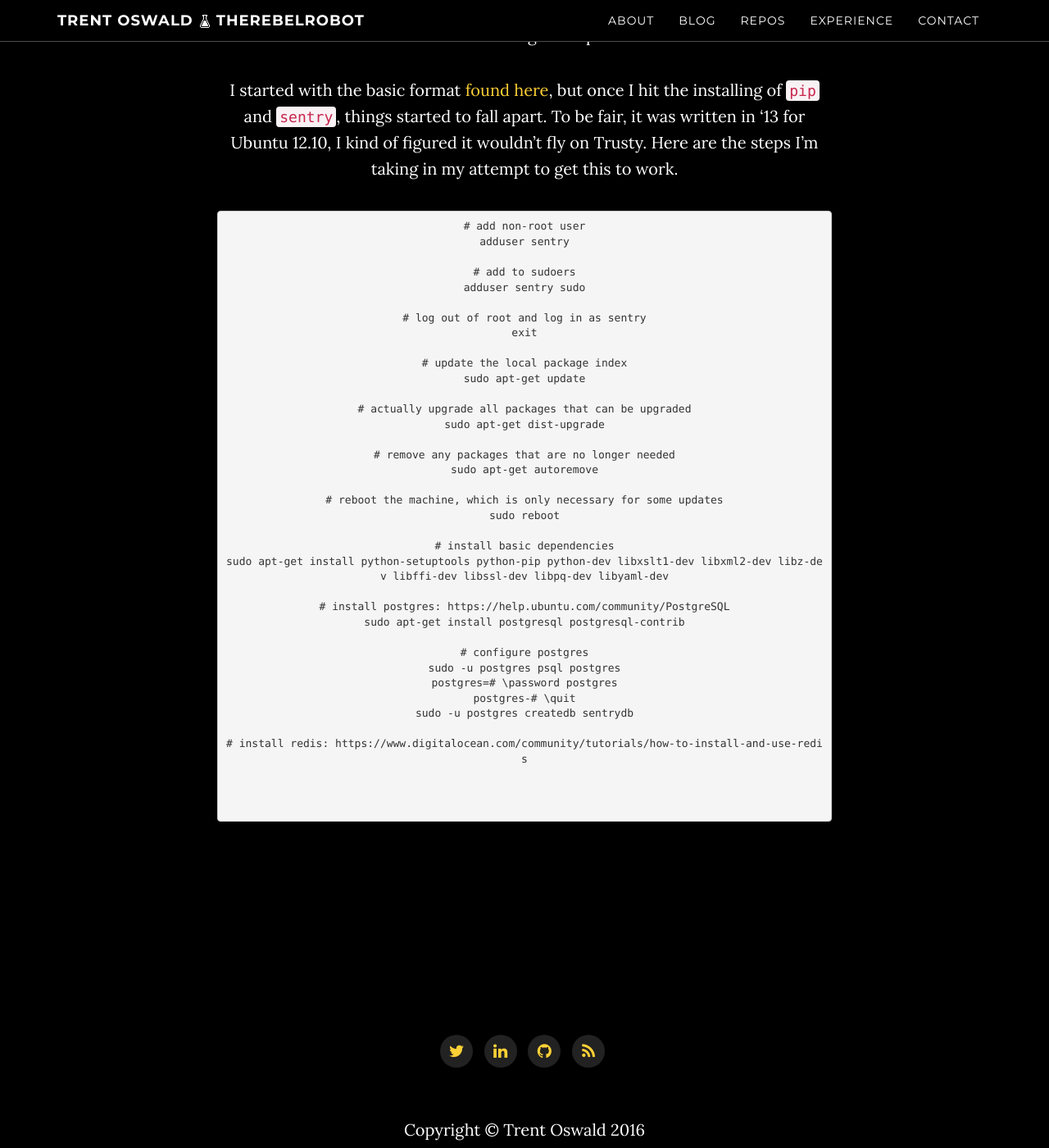
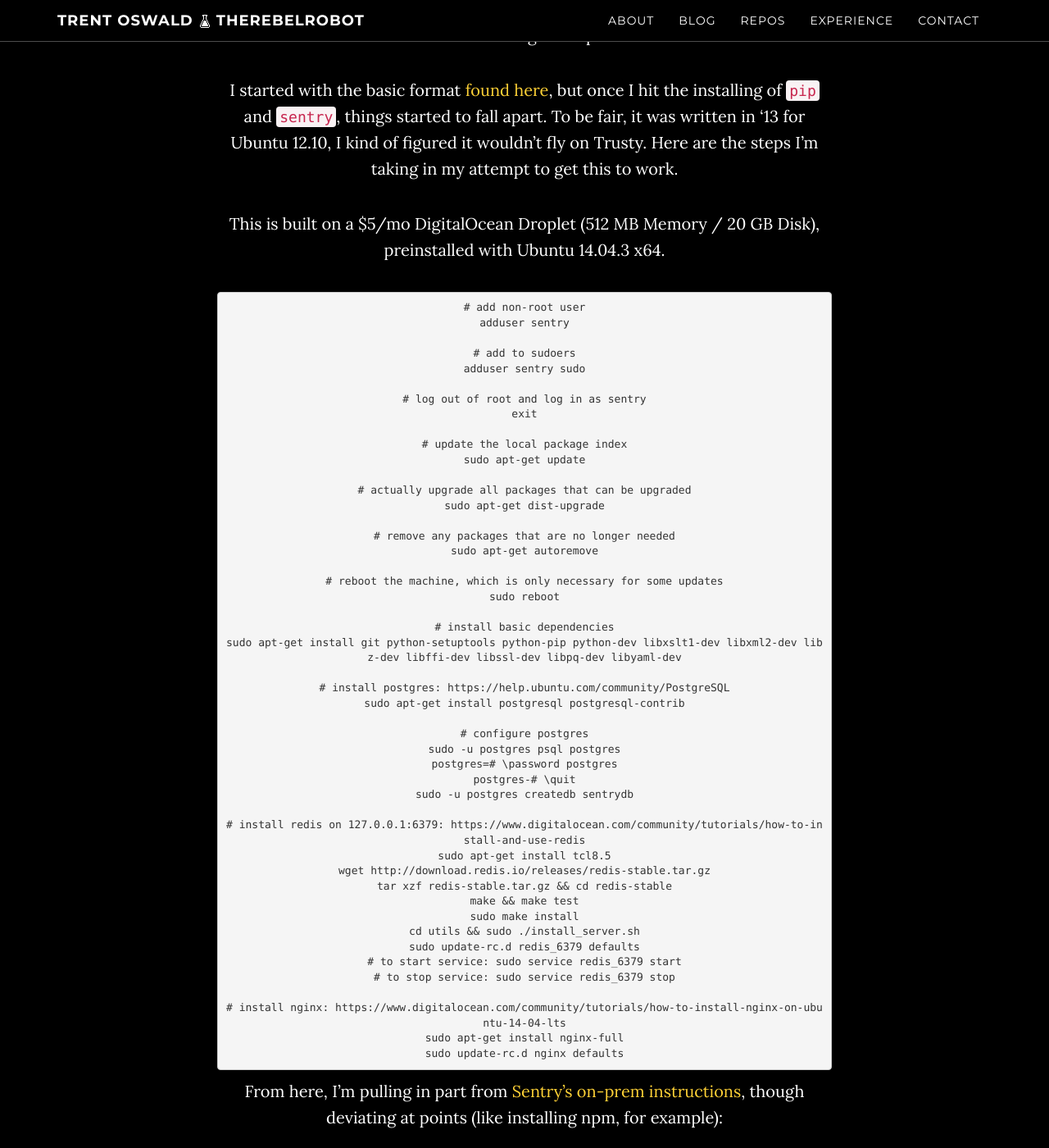
Before and after one commit to therebelrobot/old-website, a Jekyll site: the page built from _posts/2016-01-15-sentry-on-digitalocean.markdown, in a window 1280 px wide and 1400 px high, scrolled down 572 px. Shown: the whole window at 82% size. Built offline with Jekyll 4.4.1, drawn with Linux system fonts in a browser that asks for light colours; nearby versions of some CDN libraries; comment, search, counter and statistics services are not loaded; some of the changed text lies outside the part shown.

Commit message:
Update 2016-01-15-sentry-on-digitalocean.markdown

````diff
--- a/_posts/2016-01-15-sentry-on-digitalocean.markdown
+++ b/_posts/2016-01-15-sentry-on-digitalocean.markdown
@@ -14,6 +14,8 @@
 I started with the basic format [found here](http://dustindavis.me/setting-up-your-own-sentry-server/), but once I hit
 the installing of `pip` and `sentry`, things started to fall apart. To be fair, it was written in '13 for Ubuntu 12.10,
 I kind of figured it wouldn't fly on Trusty. Here are the steps I'm taking in my attempt to get this to work.
+
+This is built on a $5/mo DigitalOcean Droplet (512 MB Memory / 20 GB Disk), preinstalled with Ubuntu 14.04.3 x64.
 
 ```
 # add non-root user
@@ -38,7 +40,7 @@
 sudo reboot
 
 # install basic dependencies
-sudo apt-get install python-setuptools python-pip python-dev libxslt1-dev libxml2-dev libz-dev libffi-dev libssl-dev libpq-dev libyaml-dev
+sudo apt-get install git python-setuptools python-pip python-dev libxslt1-dev libxml2-dev libz-dev libffi-dev libssl-dev libpq-dev libyaml-dev
 
 # install postgres: https://help.ubuntu.com/community/PostgreSQL
 sudo apt-get install postgresql postgresql-contrib
@@ -49,8 +51,41 @@
 postgres-# \quit
 sudo -u postgres createdb sentrydb
 
-# install redis: https://www.digitalocean.com/community/tutorials/how-to-install-and-use-redis
+# install redis on 127.0.0.1:6379: https://www.digitalocean.com/community/tutorials/how-to-install-and-use-redis
+sudo apt-get install tcl8.5
+wget http://download.redis.io/releases/redis-stable.tar.gz
+tar xzf redis-stable.tar.gz && cd redis-stable
+make && make test
+sudo make install
+cd utils && sudo ./install_server.sh
+sudo update-rc.d redis_6379 defaults
+# to start service: sudo service redis_6379 start
+# to stop service: sudo service redis_6379 stop
 
+# install nginx: https://www.digitalocean.com/community/tutorials/how-to-install-nginx-on-ubuntu-14-04-lts
+sudo apt-get install nginx-full
+sudo update-rc.d nginx defaults
+```
 
+From here, I'm pulling in part from [Sentry's on-prem instructions](https://docs.getsentry.com/on-premise/server/installation/#setting-up-an-environment), though deviating at
+points (like installing npm, for example):
 
 ```
+# install virtualenv
+# I needed to add sudo so this command wouldn't fail
+sudo pip install -U virtualenv
+
+# set virtualenv on /www/sentry
+sudo virtualenv /www/sentry/
+
+# activate virtaulenv
+source /www/sentry/bin/activate
+
+# install nodejs/npm 0.10 from source
+curl -sL https://deb.nodesource.com/setup_0.10 | sudo -E bash -
+sudo apt-get install -y nodejs
+
+# install sentry from source
+sudo pip install -e git+https://github.com/getsentry/sentry.git@master#egg=sentry-dev
+
+```
````
